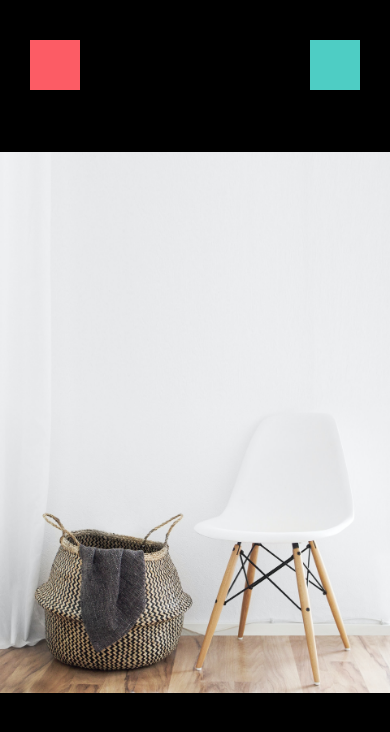
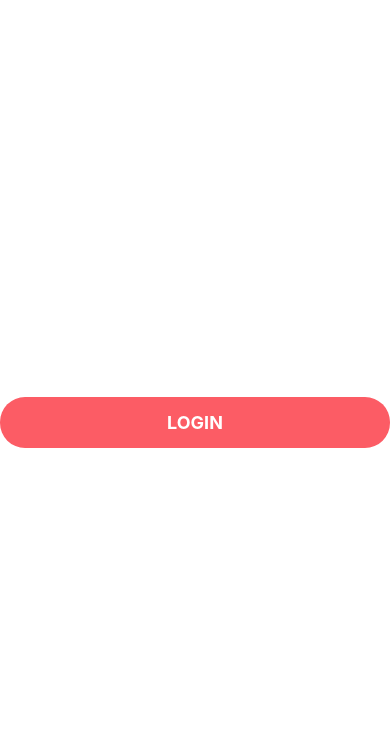
Before and after one commit to daikadai/ReactNative-Ecommerce, a React Native app: screen / in a window 390 px wide. Shown: the top 732 px of the page. Built offline with nearby package versions, Linux system fonts and the light colour scheme.

Commit message:
4. Building Custom Button Component

```diff
--- a/App.js
+++ b/App.js
@@ -1,9 +1,17 @@
 import React from 'react';
 import { View } from 'react-native';
-import WelcomeScreen from './app/screens/WelcomeScreen';
-import ViewImageScreen from './app/screens/ViewImageScreen';
+// import WelcomeScreen from './app/screens/WelcomeScreen';
+// import ViewImageScreen from './app/screens/ViewImageScreen';
+import AppButton from './app/components/AppButton';
+
 export default function App() {
   return (
-    <ViewImageScreen />
+    <View style={{
+      flex: 1,
+      justifyContent: 'center',
+      alignItems: 'center'
+    }}>
+      <AppButton title="Login" onPress={() => console.log('Tapped')}/>
+    </View>
   );
 }
--- /dev/null
+++ b/app/components/AppButton.js
@@ -0,0 +1,33 @@
+import React from 'react'
+import { StyleSheet, Text, TouchableOpacity } from 'react-native'
+import color from '../config/color'
+
+
+const AppButton = ({ title, onPress }) => {
+  return (
+    <TouchableOpacity style={styles.button} onPress={onPress}>
+      <Text style={styles.text}>{title}</Text>
+    </TouchableOpacity>
+
+  )
+}
+
+const styles = StyleSheet.create({
+  button: {
+    backgroundColor: color.primary,
+    borderRadius: 25,
+    justifyContent: 'center',
+    alignItems: 'center',
+    padding: 15,
+    width: '100%'
+  },
+  text: {
+    color: color.white,
+    fontSize: 18,
+    textTransform: 'uppercase',
+    fontWeight: 'bold'
+  }
+})
+
+
+export default AppButton
--- a/app/config/color.js
+++ b/app/config/color.js
@@ -1,5 +1,6 @@
 export default {
   primary: '#fc5c65',
   secondary: '#4ecdc4',
-  black: '#000'
+  black: '#000',
+  white: '#fff'
 }
```
Also changed, not shown: app/components/AppText.js (added, +15 -0 lines).
